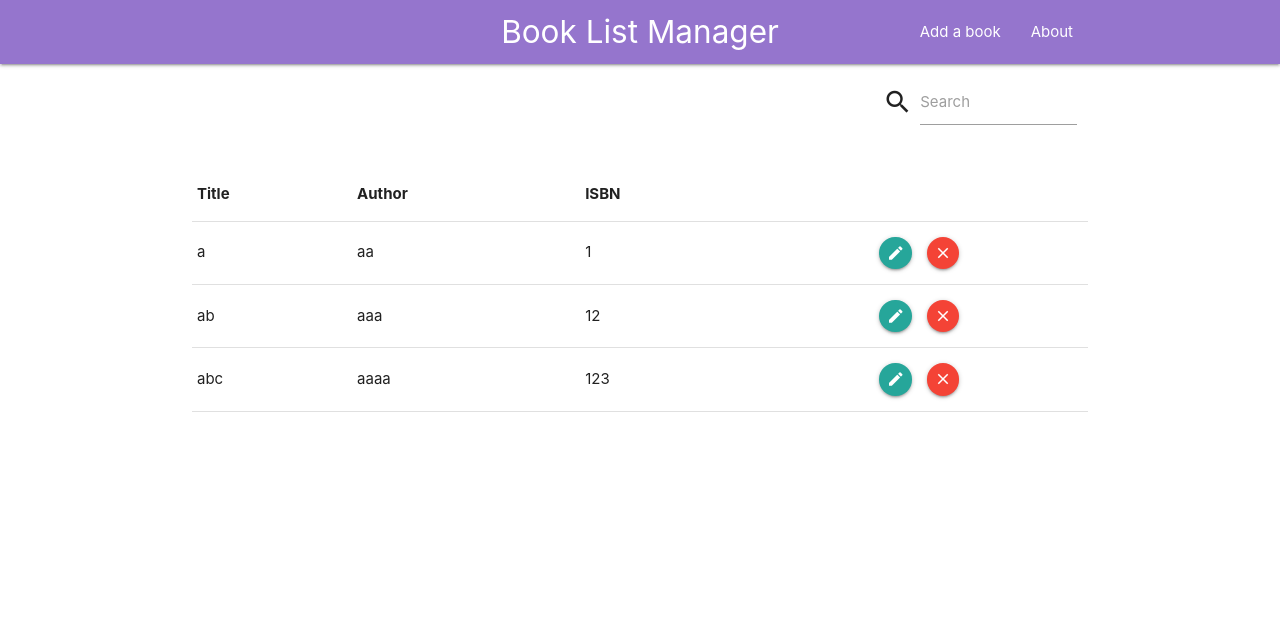
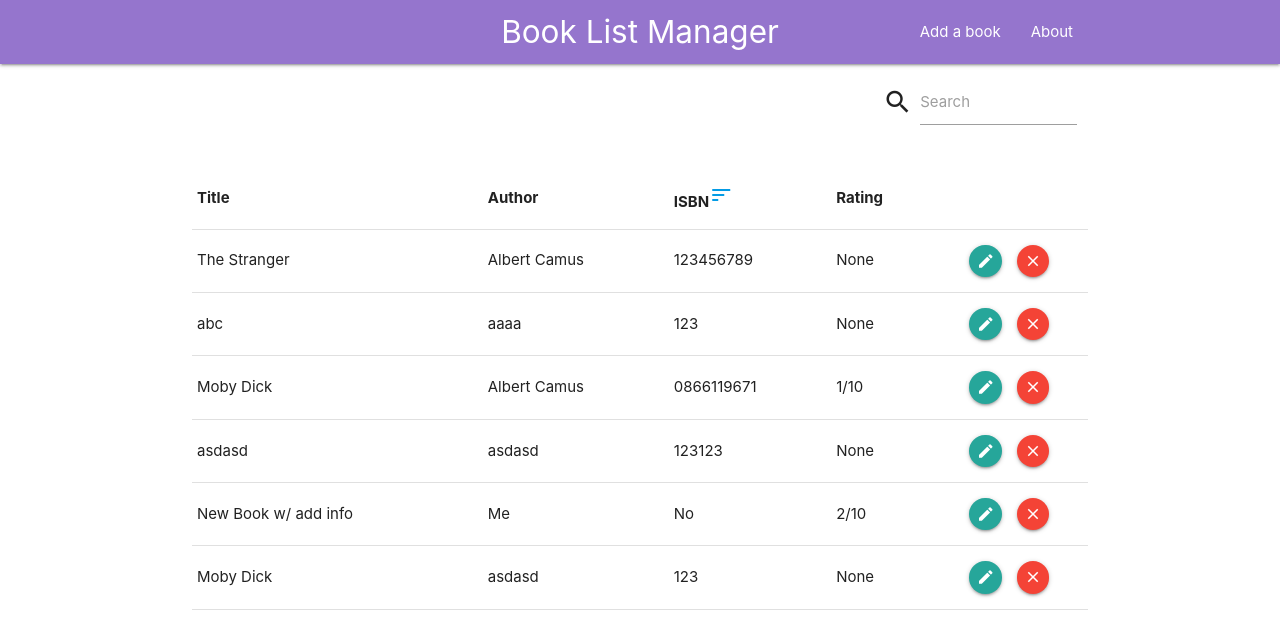
Before and after one commit to DrJulik/book_manager_react, a React (Create React App) app: page / in a window 1280 px wide. Shown: the top 636 px of the page. Built offline with nearby package versions, Linux system fonts and the light colour scheme; data requests are answered from the project's data file.

Commit message:
isbn sorting works. more info active

```diff
--- a/db.json
+++ b/db.json
@@ -1,15 +1,9 @@
 {
   "books": [
     {
-      "title": "a",
-      "author": "aa",
-      "isbn": "1",
-      "id": 1
-    },
-    {
-      "title": "ab",
-      "author": "aaa",
-      "isbn": "12",
+      "title": "The Stranger",
+      "author": "Albert Camus",
+      "isbn": "123456789",
       "id": 2
     },
     {
@@ -17,6 +11,40 @@
       "author": "aaaa",
       "isbn": "123",
       "id": 3
+    },
+    {
+      "title": "Moby Dick",
+      "author": "Albert Camus",
+      "isbn": "0866119671",
+      "rating": "1",
+      "id": 4
+    },
+    {
+      "title": "asdasd",
+      "author": "asdasd",
+      "isbn": "123123",
+      "rating": "",
+      "year": "1923",
+      "pages": "",
+      "id": 5
+    },
+    {
+      "title": "New Book w/ add info",
+      "author": "Me",
+      "isbn": "No",
+      "rating": "2",
+      "year": "1923",
+      "pages": "13",
+      "id": 6
+    },
+    {
+      "title": "Moby Dick",
+      "author": "asdasd",
+      "isbn": "123",
+      "rating": "",
+      "year": "1923",
+      "pages": "",
+      "id": 8
     }
   ]
 }
--- a/src/components/Books/AddBook.js
+++ b/src/components/Books/AddBook.js
@@ -9,7 +9,11 @@ class AddBook extends Component {
 		title: "",
 		author: "",
 		isbn: "",
-		errors: {}
+		rating: "",
+		year: "",
+		pages: "",
+		errors: {},
+		moreInfo: false
 	};
 
 	onChange = e => {
@@ -18,7 +22,7 @@ class AddBook extends Component {
 
 	onSubmit = async (dispatch, e) => {
 		e.preventDefault();
-		const { title, author, isbn } = this.state;
+		const { title, author, isbn, rating, year, pages } = this.state;
 
 		// checking for errors
 		if (title === "") {
@@ -38,7 +42,10 @@ class AddBook extends Component {
 			// id: uuidv4(),
 			title,
 			author,
-			isbn
+			isbn,
+			rating,
+			year,
+			pages
 		};
 
 		const res = await axios.post("http://localhost:3000/books", newBook);
@@ -48,15 +55,23 @@ class AddBook extends Component {
 		this.setState({
 			title: "",
 			author: "",
-			isbn: ""
+			isbn: "",
+			rating: "",
+			year: "",
+			pages: ""
 		});
 
 		// redirect to book list after added book
 		this.props.history.push("/");
 	};
 
+	toggleMoreInfo = e => {
+		e.preventDefault();
+		this.setState({ moreInfo: !this.state.moreInfo });
+	};
+
 	render() {
-		const { title, author, isbn, errors } = this.state;
+		const { title, author, isbn, errors, year, pages } = this.state;
 		return (
 			<Consumer>
 				{value => {
@@ -64,11 +79,11 @@ class AddBook extends Component {
 					return (
 						<div>
 							<h2>Add A Book:</h2>
-							<div className="row">
 							<form
 								className="cols s12"
 								onSubmit={this.onSubmit.bind(this, dispatch)}
 							>
+								<div className="row">
 									<div className="input-field col s12">
 										<input
 											className={classnames("", { invalid: errors.title })}
@@ -108,6 +123,56 @@ class AddBook extends Component {
 											<p style={{ color: "red" }}>{errors.isbn}</p>
 										) : null}
 									</div>
+									<div className="input-field col s2 ">
+										<select
+											className="browser-default"
+											name="rating"
+											onChange={this.onChange}
+										>
+											<option value="" selected>
+												Rate the book!
+											</option>
+											<option value="1">1</option>
+											<option value="2">2</option>
+											<option value="3">3</option>
+											<option value="4">4</option>
+											<option value="5">5</option>
+											<option value="6">6</option>
+											<option value="7">7</option>
+											<option value="8">8</option>
+											<option value="9">9</option>
+											<option value="10">10</option>
+										</select>
+									</div>
+								</div>
+								<div className="row s6 left-align">
+									<a href="/123" onClick={this.toggleMoreInfo}>
+										More info...
+									</a>
+									{this.state.moreInfo ? (
+										<div className="optional_inputs">
+											<div className="input-field col s12 ">
+												<input
+													value={year}
+													name="year"
+													type="text"
+													onChange={this.onChange}
+												/>
+												<label htmlFor="year">Year</label>
+											</div>
+
+											<div className="input-field col s12 ">
+												<input
+													value={pages}
+													name="pages"
+													type="text"
+													onChange={this.onChange}
+												/>
+												<label htmlFor="pages">Number of Pages</label>
+											</div>
+										</div>
+									) : null}
+								</div>
 								<div className="input-field col s12">
 									<button
 										className="btn indigo lighten-1 waves-effect waves-light"
@@ -118,7 +183,6 @@ class AddBook extends Component {
 								</div>
 							</form>
 						</div>
-						</div>
 					);
 				}}
 			</Consumer>
--- a/src/components/Books/Book.js
+++ b/src/components/Books/Book.js
@@ -22,13 +22,19 @@ class Book extends Component {
 				{value => {
 					const { dispatch } = value;
 					return (
-						<tr
-							onClick={this.openProfile.bind(this, id)}
-							style={{ cursor: "pointer" }}
-						>
-							<td>{this.props.title}</td>
-							<td>{this.props.author}</td>
-							<td>{this.props.isbn}</td>
+						<tr style={{ cursor: "pointer" }}>
+							<td onClick={this.openProfile.bind(this, id)}>
+								{this.props.title}
+							</td>
+							<td onClick={this.openProfile.bind(this, id)}>
+								{this.props.author}
+							</td>
+							<td onClick={this.openProfile.bind(this, id)}>
+								{this.props.isbn}
+							</td>
+							<td onClick={this.openProfile.bind(this, id)}>
+								{!this.props.rating ? "None" : this.props.rating + "/10"}
+							</td>
 							<td style={{ textAlign: "center" }}>
 								<Link
 									className="btn-floating btn-small  waves-effect waves-light"
--- a/src/components/Books/BookProfile/BookProfile.js
+++ b/src/components/Books/BookProfile/BookProfile.js
@@ -5,7 +5,10 @@ class BookProfile extends Component {
 	state = {
 		title: "",
 		author: "",
-		isbn: ""
+		isbn: "",
+		rating: "",
+		year: "",
+		pages: ""
 	};
 
 	async componentDidMount() {
@@ -17,12 +20,15 @@ class BookProfile extends Component {
 		this.setState({
 			title: book.title,
 			author: book.author,
-			isbn: book.isbn
+			isbn: book.isbn,
+			rating: book.rating,
+			year: book.year,
+			pages: book.pages
 		});
 	}
 
 	render() {
-		const { title, author, isbn } = this.state;
+		const { title, author, isbn, rating, year, pages } = this.state;
 		return (
 			<div
 				className="container row right-align"
@@ -46,6 +52,27 @@ class BookProfile extends Component {
 						<h5>ISBN:</h5>
 						<h3>{isbn}</h3>
 					</div>
+					{rating ? (
+						<div className="book_description_group">
+							<h5>User Rating:</h5>
+							<h3>{rating}</h3>
+						</div>
+					) : null}
+
+					<div className="optional_info">
+						{year ? (
+							<div className="book_description_group">
+								<h5>Year:</h5>
+								<h3>{year}</h3>
+							</div>
+						) : null}
+						{pages ? (
+							<div className="book_description_group">
+								<h5>Number of pages:</h5>
+								<h3>{pages}</h3>
+							</div>
+						) : null}
+					</div>
 				</div>
 			</div>
 		);
--- a/src/components/Books/Books.js
+++ b/src/components/Books/Books.js
@@ -5,14 +5,45 @@ import { Consumer } from "../../context/context";
 
 class Books extends Component {
 	state = {
-		search: ""
+		search: "",
+		currentSort: "default"
 	};
 
 	searchHandler = e => {
 		this.setState({ search: e.target.value });
 	};
 
+	onSortChange = e => {
+		e.preventDefault(e);
+		const { currentSort } = this.state;
+		let nextSort;
+
+		if (currentSort === "down") nextSort = "up";
+		else if (currentSort === "up") nextSort = "default";
+		else if (currentSort === "default") nextSort = "down";
+
+		this.setState({
+			currentSort: nextSort
+		});
+	};
+
 	render() {
+		const { currentSort } = this.state;
+		const sortTypes = {
+			up: {
+				class: "expand_less",
+				fn: (a, b) => a.isbn - b.isbn
+			},
+			down: {
+				class: "expand_more",
+				fn: (a, b) => b.isbn - a.isbn
+			},
+			default: {
+				class: "sort",
+				fn: (a, b) => a
+			}
+		};
+
 		return (
 			<Consumer>
 				{value => {
@@ -44,13 +75,21 @@ class Books extends Component {
 									<tr>
 										<th>Title</th>
 										<th>Author</th>
-										<th>ISBN</th>
+										<th>
+											ISBN
+											<a href="/notalink" onClick={this.onSortChange}>
+												<i className="material-icons">{`${sortTypes[currentSort].class}`}</i>
+											</a>
+										</th>
+										<th>Rating</th>
 										<th></th>
 									</tr>
 								</thead>
 
 								<tbody>
-									{filteredBooks.map(book => {
+									{[...filteredBooks]
+										.sort(sortTypes[currentSort].fn)
+										.map(book => {
 											return (
 												<Book
 													key={book.id}
@@ -58,6 +97,7 @@ class Books extends Component {
 													author={book.author}
 													title={book.title}
 													isbn={book.isbn}
+													rating={book.rating}
 												/>
 											);
 										})}
```
Lines whose indentation alone changed are shown as unchanged.
